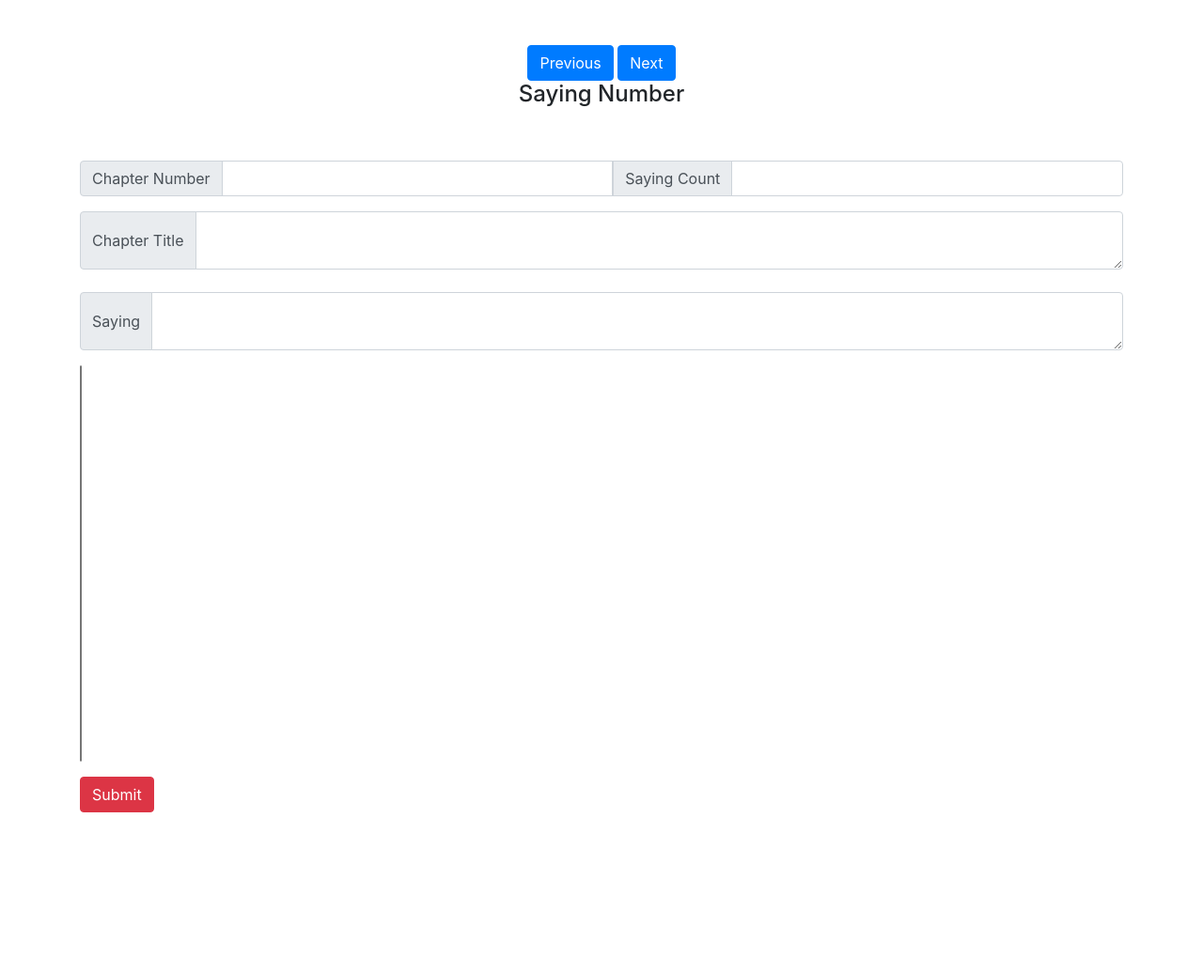
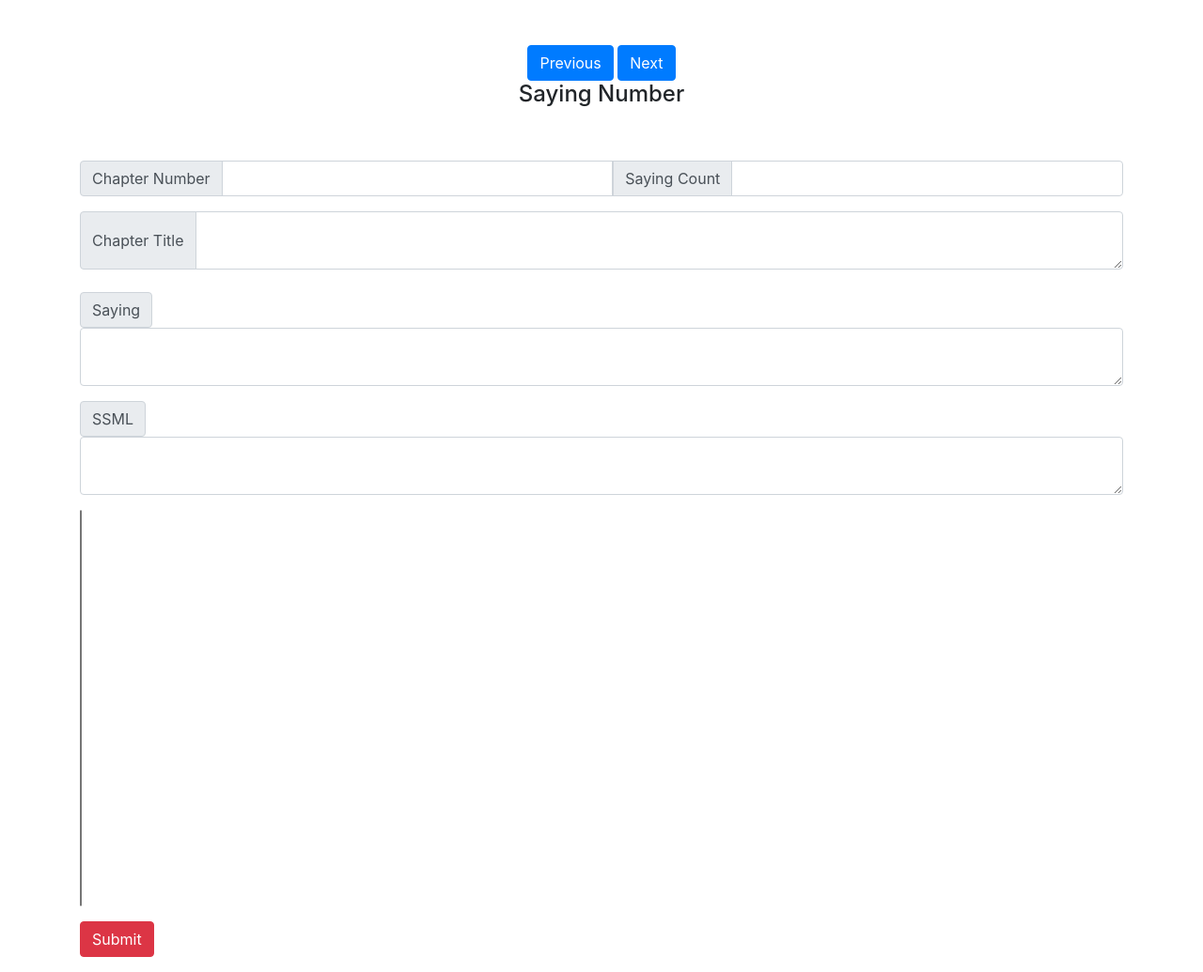
Before and after one commit to nickvasilyev/desert_fathers_sayings, a Flask app: template data_cleanup_tool/templates/index.html in a window 1280 px wide. Shown: the whole page at 94% size. Before the commit the page ends 865 px from the top, so only its background shows below. Run offline with Flask 2, Linux system fonts and the light colour scheme; the template is opened without the code that fills it, so the values that code supplies are empty; some libraries are stand-ins or nearby versions.

Commit message:
updated to the data cleanup tool

```diff
--- a/data_cleanup_tool/templates/index.html
+++ b/data_cleanup_tool/templates/index.html
@@ -44,15 +44,27 @@
             aria-label="With textarea">{{data.saying_data.chapter_title}}</textarea>
         </div>
         <br>
+
+        <div class="input-group-prepend">
+          <span class="input-group-text">Saying</span>
+        </div>
         <div class="input-group mb-3">
-          <div class="input-group-prepend">
-            <span class="input-group-text">Saying</span>
-          </div>
           <textarea id="saying" name="saying"
           style="overflow : auto;"
           rows="{{ data.saying_data.saying | length / 60}}"
           cols="90" class="form-control" aria-label="With textarea">{{data.saying_data.saying}}</textarea>
         </div>
+
+        <div class="input-group-prepend">
+          <span class="input-group-text">SSML</span>
+        </div>
+        <div class="input-group mb-3">
+          <textarea id="saying_ssml" name="saying_ssml"
+          style="overflow : auto;"
+          rows="{{ data.saying_data.saying_ssml | length / 60 if data.saying_data.saying_ssm else data.saying_data.saying | length / 60 }}"
+          cols="90" class="form-control" aria-label="With textarea">{{data.saying_data.saying_ssml}}</textarea>
+        </div>
+
         <select class="selectpicker mb-3" id="tags"
         name="tags"
         multiple size="20"
```
